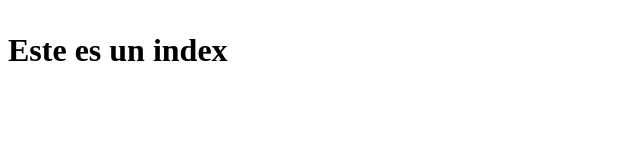
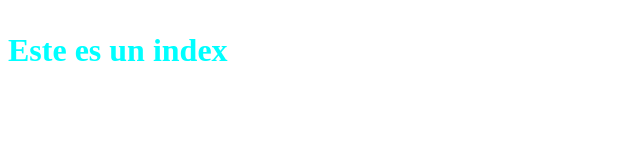
Before and after one commit to Ozpy/Ozpy.github.io, a plain HTML site: page index.html in a window 1280 px wide. Shown: the whole page, without its empty margins (0-640 px from the left). Drawn offline with Linux system fonts and the light colour scheme.

Commit message:
cambio de color a la letra

```diff
--- a/index.html
+++ b/index.html
@@ -8,7 +8,7 @@
 </head>
 <body>
     <h1>
-        <p>Este es un index</p>
+        <p style="color: aqua;">Este es un index</p>
     </h1>
 </body>
 </html>
```
